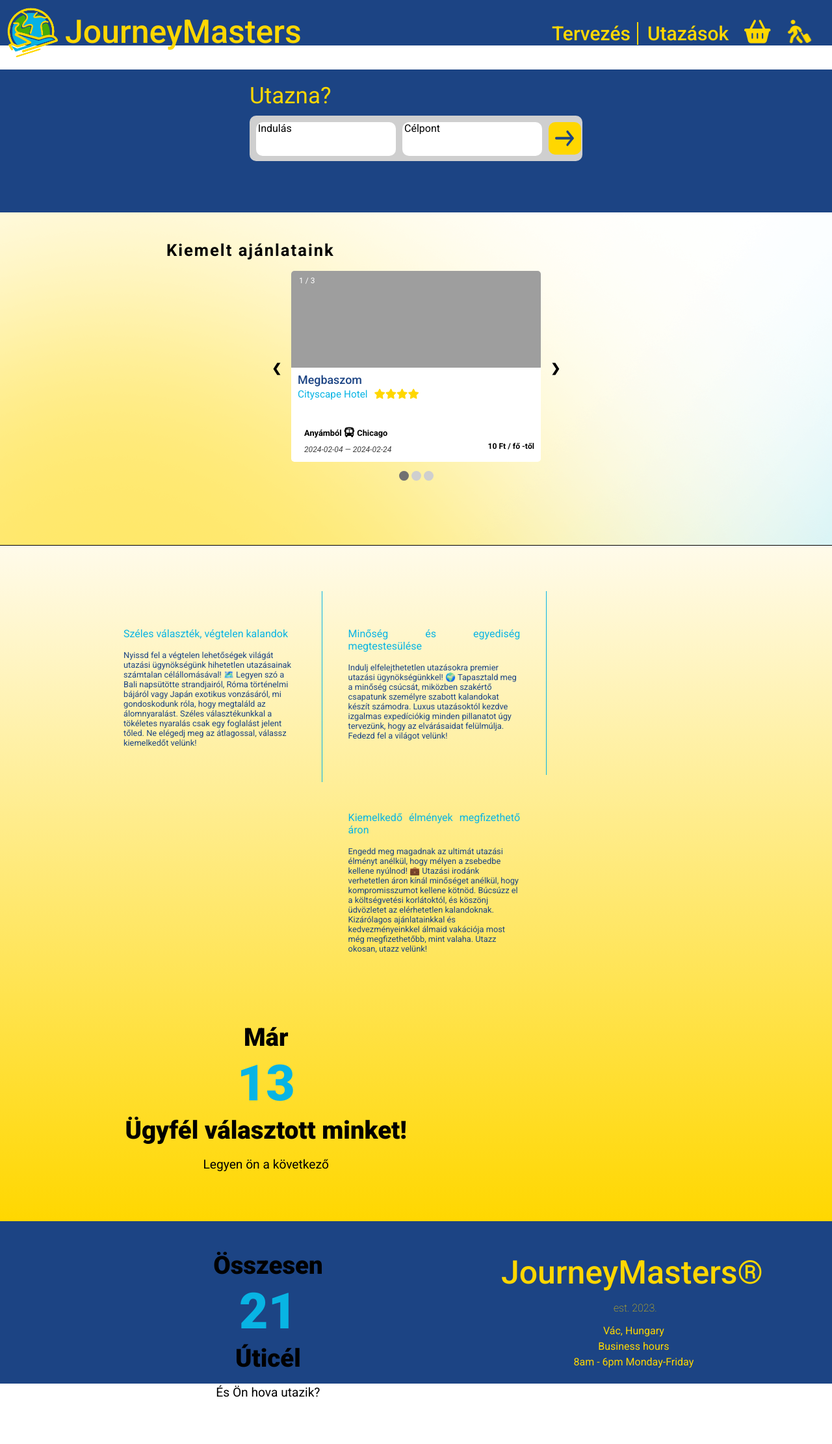
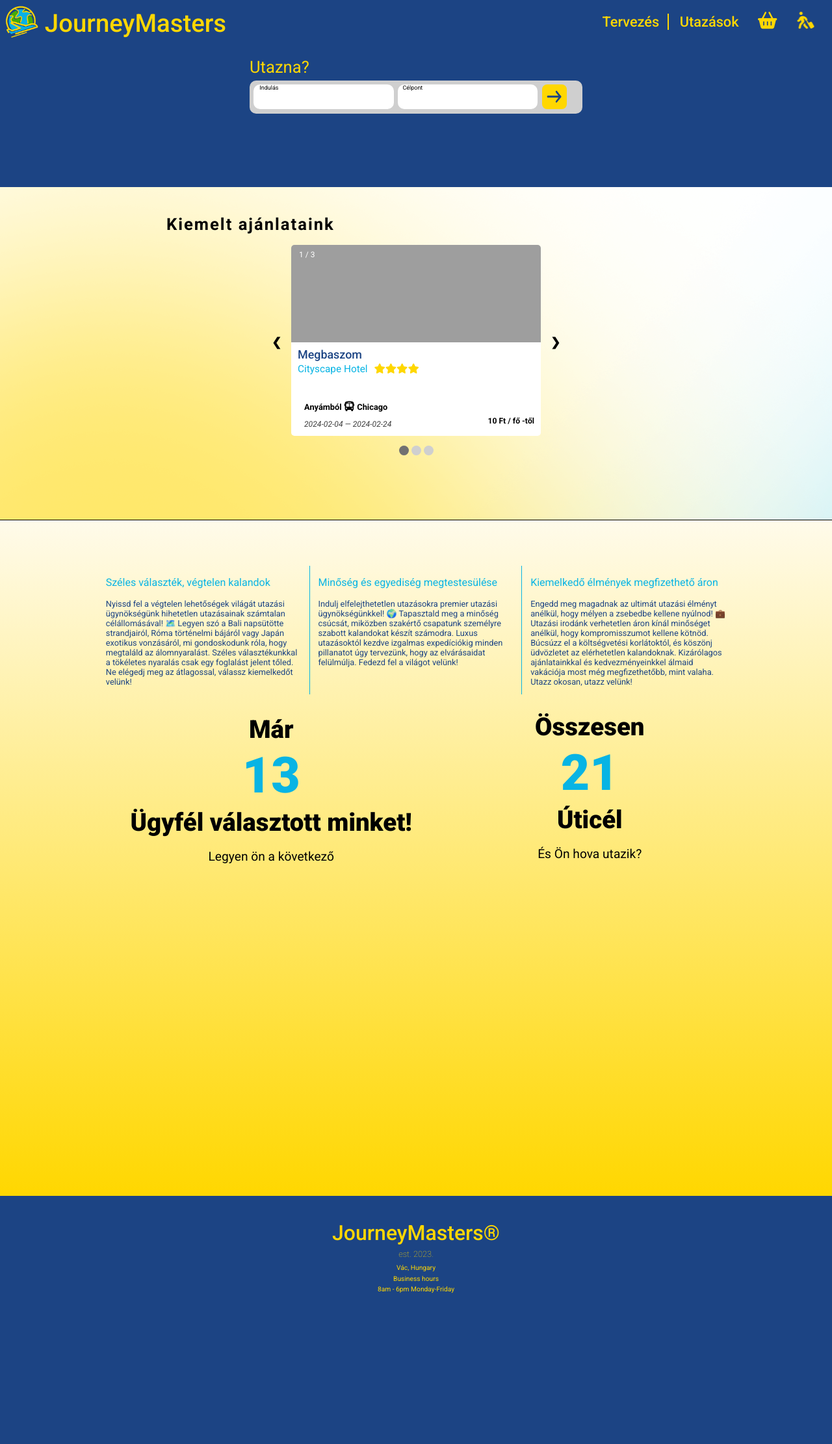
Before and after one commit to PeacefulAvocado/JourneyMasters, a PHP site: page /index/index.php in a window 1280 px wide. Shown: the whole page at 65% size. After the commit the page ends 1991 px from the top, so only its background shows below. Run offline with PHP 8.4, Linux system fonts and the light colour scheme; data comes from the database, SQL or seed files in the repository; some libraries are stand-ins or nearby versions; grey boxes are pictures that could not be loaded.

Commit message:
navbar reszponzív, tervezés folyt

```diff
--- a/css/footer.css
+++ b/css/footer.css
@@ -12,16 +12,16 @@
     --orange: #FFB800;
     --gray: #cfcfcf;
   }
+  body{
+    margin:0;
+}
 .foot{
     margin: 0;
     width: 100%;
-    height: 150px;
+    height: 9vw;
     background-color: var(--blue);
     text-align: center;
-    padding: 50px 0;
-}
-body{
-    margin:0;
+    padding: 3vw 0;
 }
 p{
     color:var(--baseyellow);
@@ -29,14 +29,17 @@ p{
     font-style: normal;
 }
 .fo{
-    font-size: 50px;
-    margin: 0 10px;
+    font-size: 2.5vw;
+    margin: 0 1vw;
     font-weight: 500;
 }
 .thin{
     font-weight: 100;
+    font-size: 1vw;
+    margin: 0.5vw;
 }
 .details{
-    margin:5px;
+    margin:0.3vw;
     font-weight: 400;
+    font-size: 0.8vw;
 }
--- a/css/main.css
+++ b/css/main.css
@@ -20,7 +20,7 @@
 }
 .valaszto{
     height: 200px;
-    margin-top: 106px;
+    margin-top: 5.2vw;
     padding: 20px 30% 0 30%;
 
     background-color: var(--blue);
@@ -30,45 +30,47 @@
     color:var(--baseyellow);
     font-family: "Roboto", sans-serif;
     font-style: normal;
-    font-size: 35px;
+    font-size: 2vw;
     margin-top: 0px;
-    margin-bottom: 10px;
+    margin-bottom: 0.5vw;
 }
 .tervezesform{
     background-color: var(--gray);
     border-radius: 10px;
-    padding: 10px;
+    padding: 0.5vw;
     padding-right: 0;
     position: relative;
 }
 .helyinput{
     border:none;
-    height: 50px;
+    height:2.8vw;
     border-radius: 10px;
-    width: 42%;
+    width: 16.5vw;
     float:left;
-    margin-right: 10px;
-    font-size: 24px;
+    margin-right: 0.5vw;
+    font-size: 1.3vw;
 
 }
 .indulaslabel{
     position: absolute;
-    left: 1vw;
+    left: 1.2vw;
     font-family: "Roboto", sans-serif;
     font-style: normal;
+    font-size: 0.7vw;
 
 }
 .celpontlabel{
     position: absolute;
-    left: 18.6vw;
+    left: 18.4vw;
     font-family: "Roboto", sans-serif;
     font-style: normal;
+    font-size: 0.7vw;
 
 }
 input.newbutton {
     display: inline-block;
-    width:50px;
-    height:50px;
+    width:3vw;
+    height:3vw;
 
     background:url(../img/nyil.svg) no-repeat 0 0;
     color:var(--black);
@@ -105,7 +107,7 @@ input.newbutton {
 
 }
 
-/* Hide the images by default */
+
 .mySlides {
   display: none;
   border-radius: 5px;
@@ -200,7 +202,7 @@ input.newbutton {
     font-weight: 700;
     font-size: 0.95vw;
   }
-  /* Number text (1/3 etc) */
+
   .numbertext {
     color: var(--white);
     font-size: 12px;
@@ -209,7 +211,6 @@ input.newbutton {
     top: 0;
   }
 
-  /* The dots/bullets/indicators */
   .dot {
     cursor: pointer;
     height: 15px;
@@ -228,7 +229,7 @@ input.newbutton {
     background-color: #717171;
   }
 
-  /* Fading animation */
+
   .fade {
     animation-name: fade;
     animation-duration: 1.5s;
@@ -244,10 +245,12 @@ input.newbutton {
     background: linear-gradient(hsl(48, 100%, 96%), var(--baseyellow));
     padding: 70px 150px;
   }
+  .szovegek{
+    display: grid;
+    grid-template-columns: 1fr 1fr 1fr;
+  }
   .kisszoveg{
-    padding: 40px;
-    float: left;
-    width: 27%;
+    padding: 0 1vw;
     text-align: justify;
   }
   .vonal{
@@ -263,10 +266,13 @@ input.newbutton {
     text-align: left;
     font-size: 1vw;
   }
+  .stats{
+    display: grid;
+    grid-template-columns: 6fr 5fr;
+  }
   .statbal{
     padding: 5% 0;
-    clear: both;
-    width: 40.5vw;
+
     text-align: center;
     float: left;
   }
@@ -289,22 +295,19 @@ input.newbutton {
   .statjobb{
     padding: 5% 0;
     float:left;
-    width: 41vw;
+
     text-align: center;
   }
 
-  @media screen and (max-width: 1288px){
 
-
-  }
 
   .search {
     position: absolute;
-    left: 17.85vw;
-    top: 3vw;
+    left: 17.6vw;
+    top: 2vw;
     z-index: 100;
     padding: 0;
-    width: 15vw;
+    width: 14.8vw;
     border-radius: 3vw;
   }
 
@@ -323,3 +326,7 @@ input.newbutton {
   .search li:hover {
     background-color: var(--light-yellow);
   }
+  @media screen and (max-width: 1288px){
+
+
+  }
--- a/css/navbar.css
+++ b/css/navbar.css
@@ -21,15 +21,15 @@
 }
 
 .navbarimg{
-    width:80px;
-    padding: 10px 0 0 10px;
+    width:4vw;
+    padding: 0.6vw 0 0 0.6vw;
 }
 .pnav{
     display: inline-block;
-    font-size: 50px;
+    font-size: 3vw;
     margin: 0 10px;
     position: absolute;
-    top: 20px;
+    top: 1vw;
     color: var(--baseyellow);
     font-family: "Roboto", sans-serif;
     font-weight: 500;
@@ -38,22 +38,20 @@
 ul{
     list-style-type: none;
     position: absolute;
-    right: 20px;
-    top: 15px;
-
+    right: 1vw;
+    top: 0;
+    margin: 1.5vw 0 0 0;
 }
 li{
     display: inline-block;
-
-
 }
 li a{
     text-decoration: none;
     font-family: "Roboto", sans-serif;
     font-weight: 500;
     font-style: normal;
-    font-size: 30px;
-    padding: 0 10px;
+    font-size: 1.7vw;
+    padding: 0 1vw;
     color: var(--baseyellow);
 }
 #elso{
--- a/templates/main.php
+++ b/templates/main.php
@@ -12,7 +12,7 @@
 <div class="main">
 <div class="valaszto">
     <p class="utazna">Utazna?</p>
-    <form action="../tervezes/tervezes.php" method="get" class="tervezesform">
+    <form action="../index/tervezes.php" method="get" class="tervezesform">
         <label for="indulas" class="indulaslabel">Indulás</label>
         <input type="text" name="indulas" id="indulas" class="helyinput">
         <label for="celpont" class="celpontlabel">Célpont</label>
--- a/templates/tervezestemplate.php
+++ b/templates/tervezestemplate.php
@@ -26,6 +26,8 @@
         <input type="text" name="celpont" id="celpont" class="helyinput">
     </div>
         <div class="datumdiv">
+        <label for="daterange" class="kezdetlabel">Indulás dátuma:</label>
+        <label for="daterange" class="veglabel">Visszaút dátuma:</label>
         <input type="text" name="daterange" class="daterange" value="01/01/2024 - 01/15/2024">
         </div>
         <input type="submit" value="" class="newbutton button">
```
Also changed, not shown: css/tervezes.css (+36 -11 lines).
